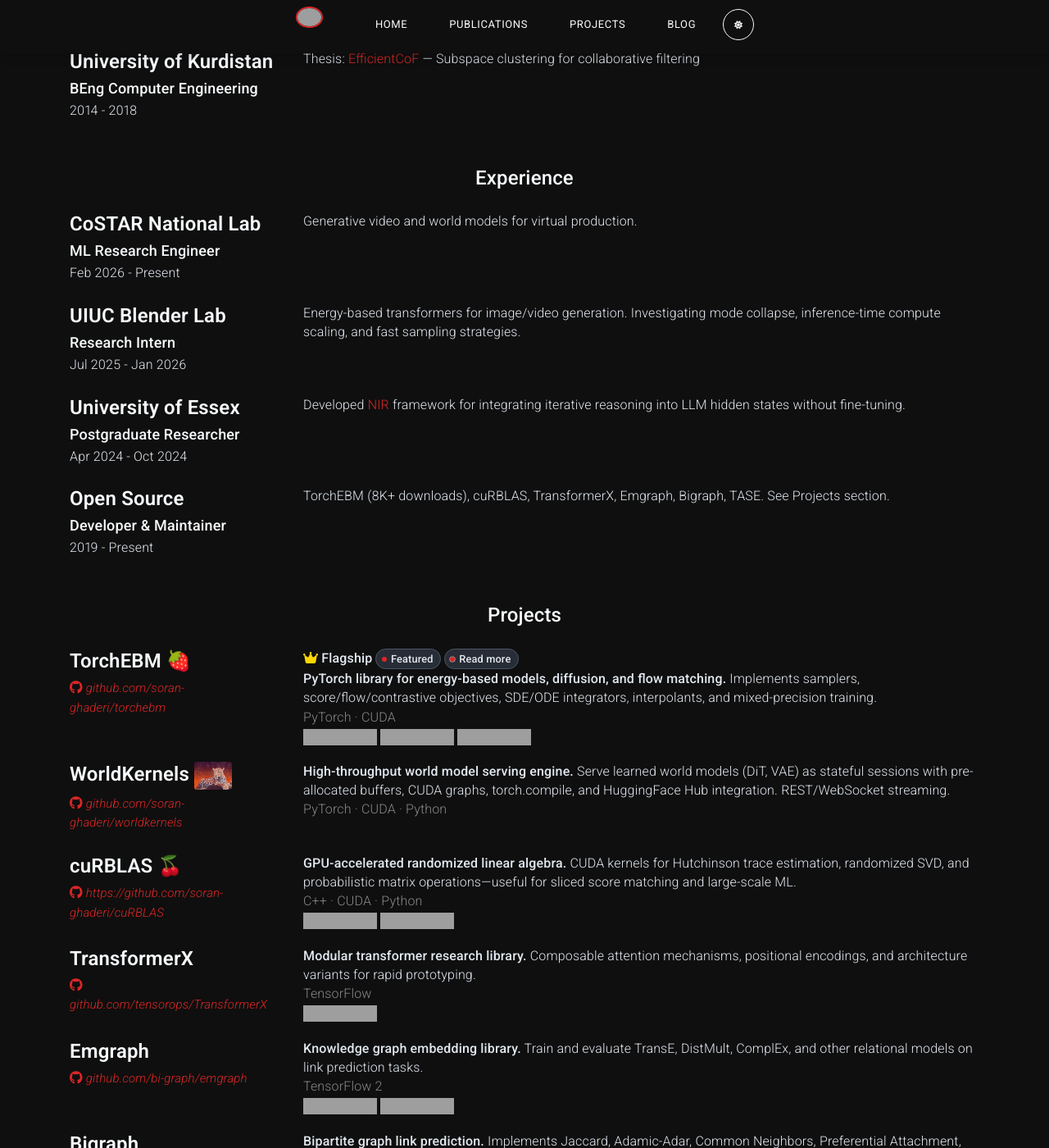
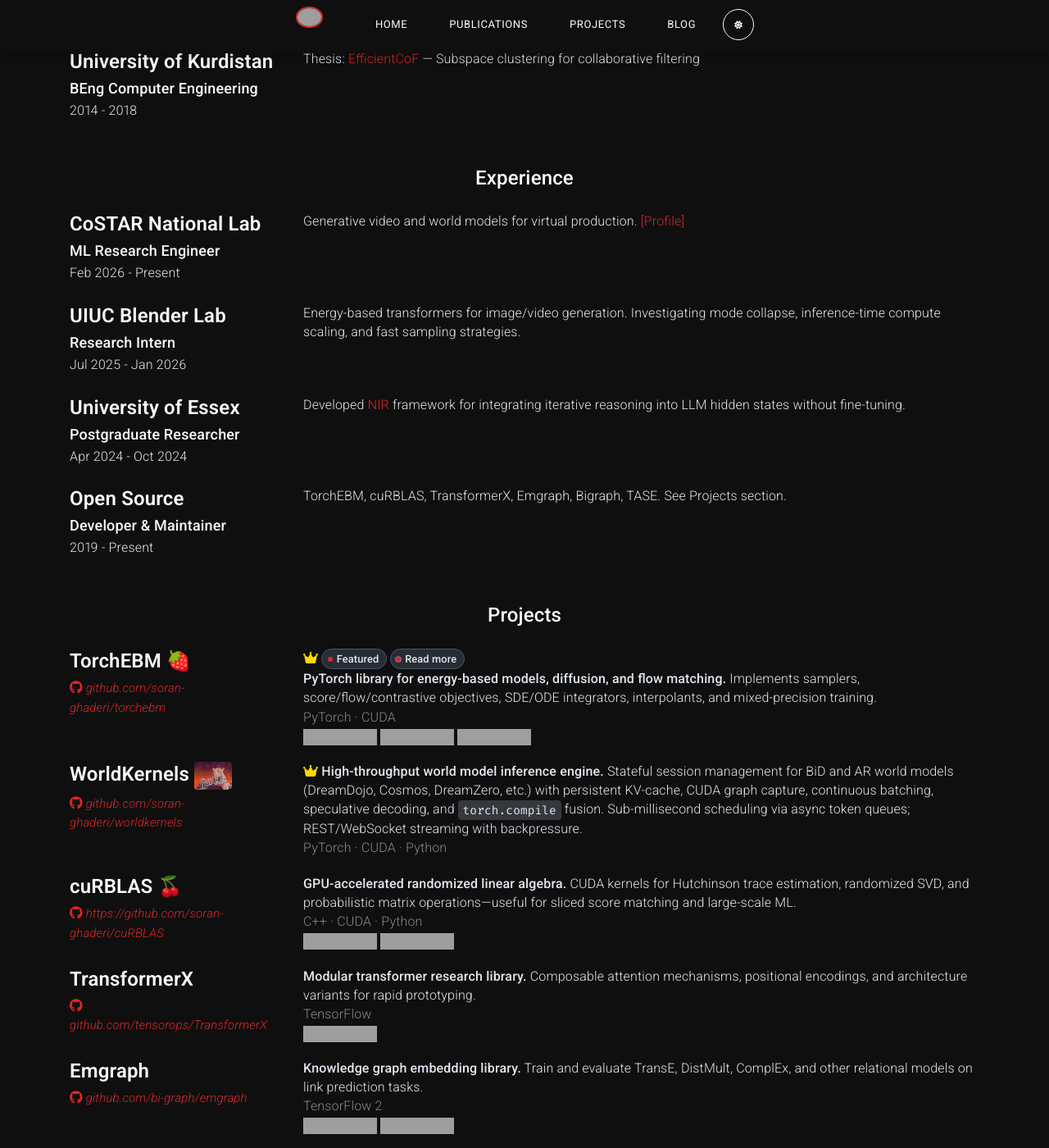
Before and after one commit to soran-ghaderi/soran-ghaderi.github.io, a Jekyll site: the page built from index.md, in a window 1280 px wide and 1400 px high, scrolled down 1351 px. Shown: the whole window at 82% size. Built offline with Jekyll 4.4.1, drawn with Linux system fonts in a browser that asks for light colours; nearby versions of some CDN libraries; grey boxes are pictures that could not be loaded.

Commit message:
docs: update costar profile link and worldkernels descriptions for clarity

```diff
--- a/_config.yml
+++ b/_config.yml
@@ -144,7 +144,7 @@
   <section>
     <h3>About</h3>
   <p>
-  ML Research Engineer at <a href="https://www.costarnetwork.co.uk/">CoSTAR National Lab</a> working on video and world models for virtual production.
+  ML Research Engineer at <a href="https://www.costarnetwork.co.uk/directory/soran-ghaderi">CoSTAR National Lab</a> working on video and world models for virtual production.
   Previously research intern at UIUC Blender Lab (energy-based models).
   MSc AI (Distinction) from the University of Essex, supervised by
   <a href="https://www.essex.ac.uk/people/CITIL35902/Luca Citi">Prof. Luca Citi</a>.
--- a/_data/experience.yml
+++ b/_data/experience.yml
@@ -3,7 +3,7 @@
   job_title: ML Research Engineer
   dates: Feb 2026 - Present
   description: |
-    Generative video and world models for virtual production.
+    Generative video and world models for virtual production. <a href="https://www.costarnetwork.co.uk/directory/soran-ghaderi">[Profile]</a>
 
 - layout: left
   company: UIUC Blender Lab
@@ -26,4 +26,4 @@
   job_title: Developer & Maintainer
   dates: 2019 - Present
   description: |
-    TorchEBM (8K+ downloads), cuRBLAS, TransformerX, Emgraph, Bigraph, TASE. See Projects section.
+    TorchEBM, cuRBLAS, TransformerX, Emgraph, Bigraph, TASE. See Projects section.
--- a/_data/projects.yml
+++ b/_data/projects.yml
@@ -14,7 +14,7 @@
   link: github.com/soran-ghaderi/torchebm
   github: soran-ghaderi/torchebm
   description: >
-    <b><i class="fas fa-crown flagship-crown"></i> Flagship</b> <span class="badge badge-accent">Featured</span> <a href="/2025/02/19/torchebm.html" style="text-decoration: none;"> <span class="badge badge-accent badge-pulse">Read more</span></a><br>
+    <i class="fas fa-crown flagship-crown"></i> <span class="badge badge-accent">Featured</span> <a href="/2025/02/19/torchebm.html" style="text-decoration: none;"> <span class="badge badge-accent badge-pulse">Read more</span></a><br>
     <b>PyTorch library for energy-based models, diffusion, and flow matching.</b> Implements samplers, score/flow/contrastive objectives, SDE/ODE integrators, interpolants, and mixed-precision training.<br>
     <span style="color:#888">PyTorch · CUDA</span><br>
     <img alt="GitHub Repo stars" src="https://img.shields.io/github/stars/soran-ghaderi/torchebm?style=social">
@@ -26,7 +26,7 @@
   link: github.com/soran-ghaderi/worldkernels
   github: soran-ghaderi/worldkernels
   description: >
-    <b>High-throughput world model serving engine.</b> Serve learned world models (DiT, VAE) as stateful sessions with pre-allocated buffers, CUDA graphs, torch.compile, and HuggingFace Hub integration. REST/WebSocket streaming.<br>
+    <i class="fas fa-crown flagship-crown"></i> <b>High-throughput world model inference engine.</b> Stateful session management for BiD and AR world models (DreamDojo, Cosmos, DreamZero, etc.) with persistent KV-cache, CUDA graph capture, continuous batching, speculative decoding, and <code>torch.compile</code> fusion. Sub-millisecond scheduling via async token queues; REST/WebSocket streaming with backpressure.<br>
     <span style="color:#888">PyTorch · CUDA · Python</span><br>
 
   # <img alt="GitHub Repo stars" src="https://img.shields.io/github/stars/soran-ghaderi/worldkernels?style=social">
```
